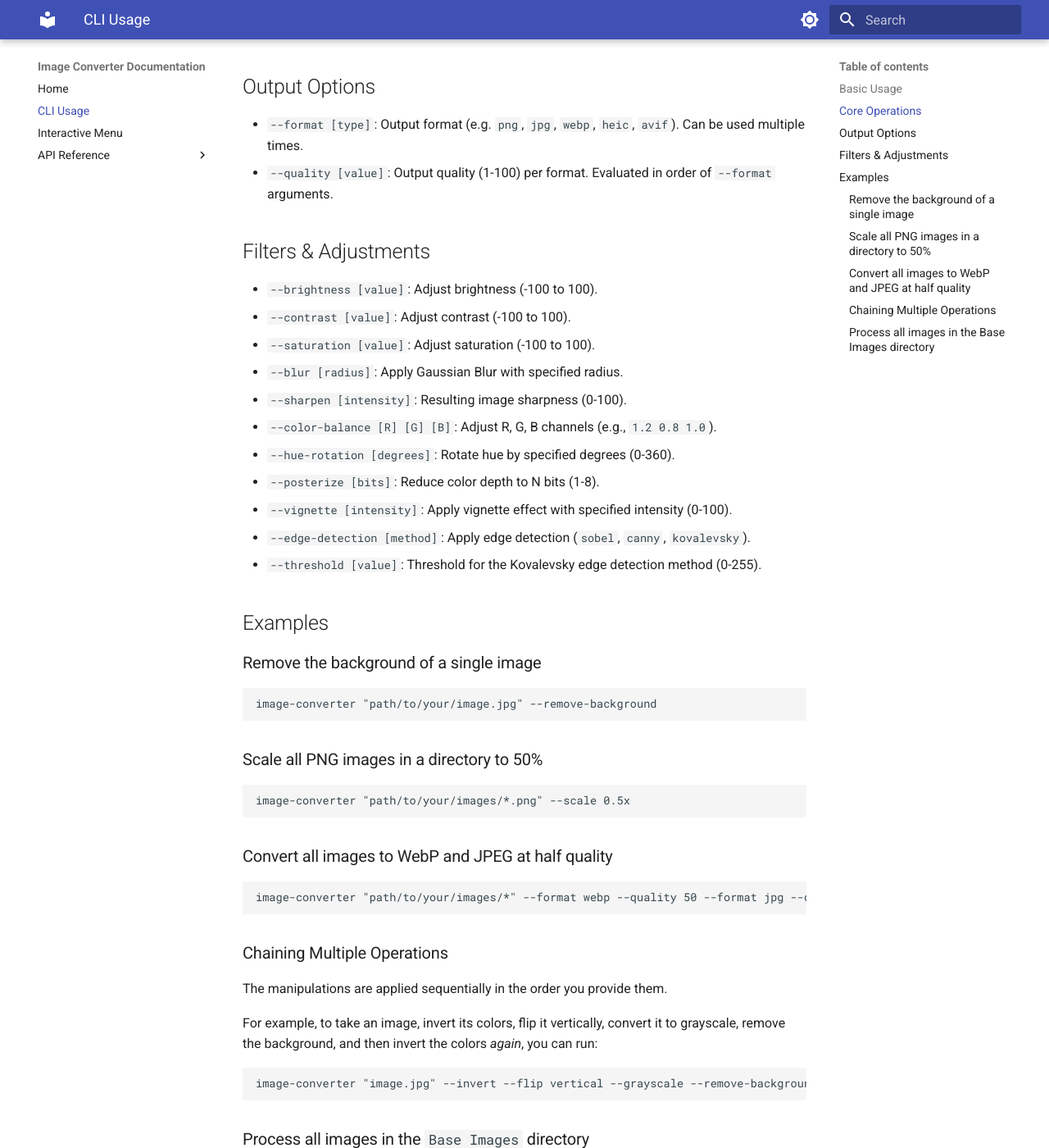
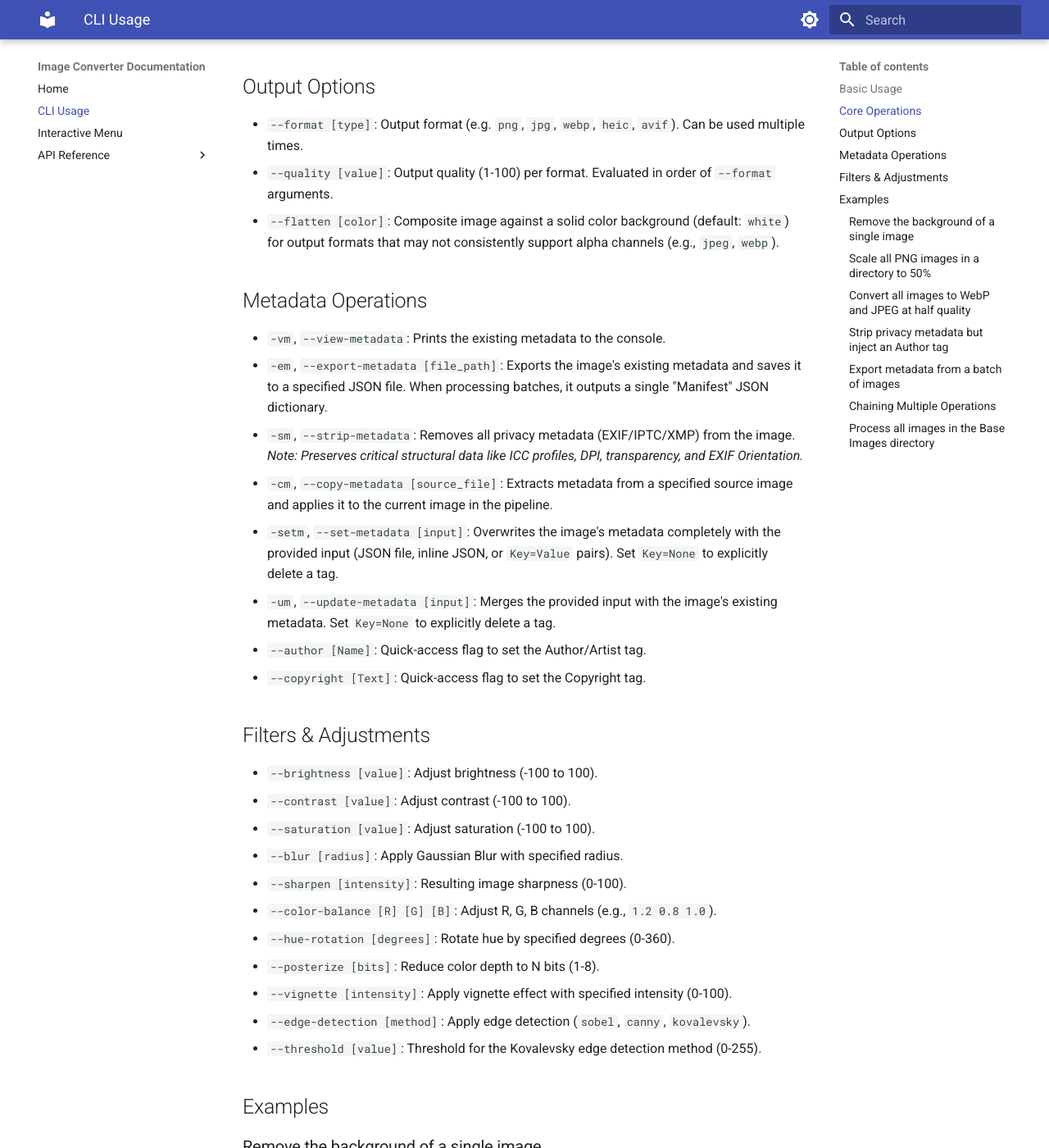
Before and after one commit to dealien/Image-Converter, an MkDocs documentation site: the page built from docs/cli_usage.md, in a window 1280 px wide and 1400 px high, scrolled down 800 px. Shown: the whole window at 82% size. Built offline with MkDocs 1.6.1 and Material for MkDocs 9.7.7, drawn with Linux system fonts in a browser that asks for light colours; some of the changed text lies outside the part shown.

Commit message:
📝 Scribe: Sync docs/ directory with main README.md
Co-authored-by: dealien <11463644+dealien@users.noreply.github.com>

````diff
--- a/docs/cli_usage.md
+++ b/docs/cli_usage.md
@@ -27,6 +27,18 @@ image-converter [file_path] [options]
 
 - `--format [type]`: Output format (e.g. `png`, `jpg`, `webp`, `heic`, `avif`). Can be used multiple times.
 - `--quality [value]`: Output quality (1-100) per format. Evaluated in order of `--format` arguments.
+- `--flatten [color]`: Composite image against a solid color background (default: `white`) for output formats that may not consistently support alpha channels (e.g., `jpeg`, `webp`).
+
+## Metadata Operations
+
+- `-vm`, `--view-metadata`: Prints the existing metadata to the console.
+- `-em`, `--export-metadata [file_path]`: Exports the image's existing metadata and saves it to a specified JSON file. When processing batches, it outputs a single "Manifest" JSON dictionary.
+- `-sm`, `--strip-metadata`: Removes all privacy metadata (EXIF/IPTC/XMP) from the image. *Note: Preserves critical structural data like ICC profiles, DPI, transparency, and EXIF Orientation.*
+- `-cm`, `--copy-metadata [source_file]`: Extracts metadata from a specified source image and applies it to the current image in the pipeline.
+- `-setm`, `--set-metadata [input]`: Overwrites the image's metadata completely with the provided input (JSON file, inline JSON, or `Key=Value` pairs). Set `Key=None` to explicitly delete a tag.
+- `-um`, `--update-metadata [input]`: Merges the provided input with the image's existing metadata. Set `Key=None` to explicitly delete a tag.
+- `--author [Name]`: Quick-access flag to set the Author/Artist tag.
+- `--copyright [Text]`: Quick-access flag to set the Copyright tag.
 
 ## Filters & Adjustments
 
@@ -62,6 +74,20 @@ image-converter "path/to/your/images/*.png" --scale 0.5x
 image-converter "path/to/your/images/*" --format webp --quality 50 --format jpg --quality 50
 ```
 
+### Strip privacy metadata but inject an Author tag
+
+```bash
+image-converter "vacation.jpg" --strip-metadata --author "Jane Doe"
+```
+
+### Export metadata from a batch of images
+
+This will extract the existing metadata from all `.jpg` files in the `images` directory and save it to a single "Manifest" file named `batch_tags.json`.
+
+```bash
+image-converter "images/*.jpg" --export-metadata batch_tags.json
+```
+
 ### Chaining Multiple Operations
 
 The manipulations are applied sequentially in the order you provide them.
````
Also changed, not shown: .jules/scribe.md (+4 -0 lines), docs/index.md (+1 -0 lines).
